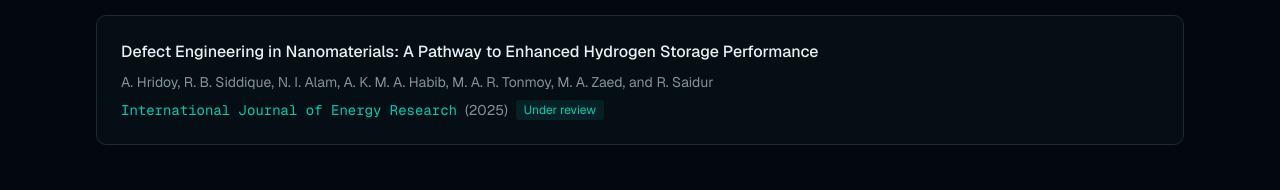
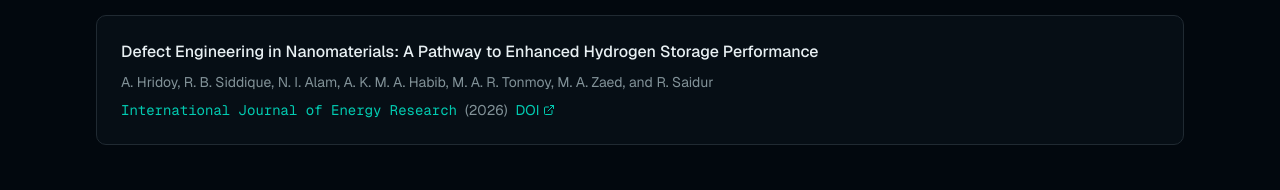
Before and after one commit to ahmadullah-hridoy/academic-portfolio, a Next.js app: page / in a window 1280 px wide. Shown: the part 3018-3208 px from the top of the page. Built offline with nearby package versions, Linux system fonts and the light colour scheme.

Commit message:
Update publications-section.tsx

```diff
--- a/components/publications-section.tsx
+++ b/components/publications-section.tsx
@@ -24,8 +24,8 @@ const journals = [
     title: "Defect Engineering in Nanomaterials: A Pathway to Enhanced Hydrogen Storage Performance",
     authors: "A. Hridoy, R. B. Siddique, N. I. Alam, A. K. M. A. Habib, M. A. R. Tonmoy, M. A. Zaed, and R. Saidur",
     journal: "International Journal of Energy Research",
-    year: "2025",
-    status: "Under review",
+    year: "2026",
+    doi: "https://doi.org/10.1155/er/5418933",
   },
 ]
 
```
